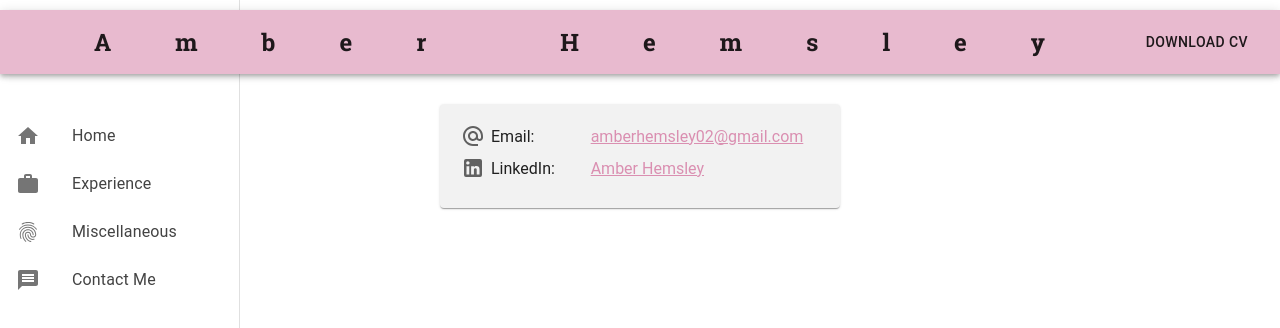
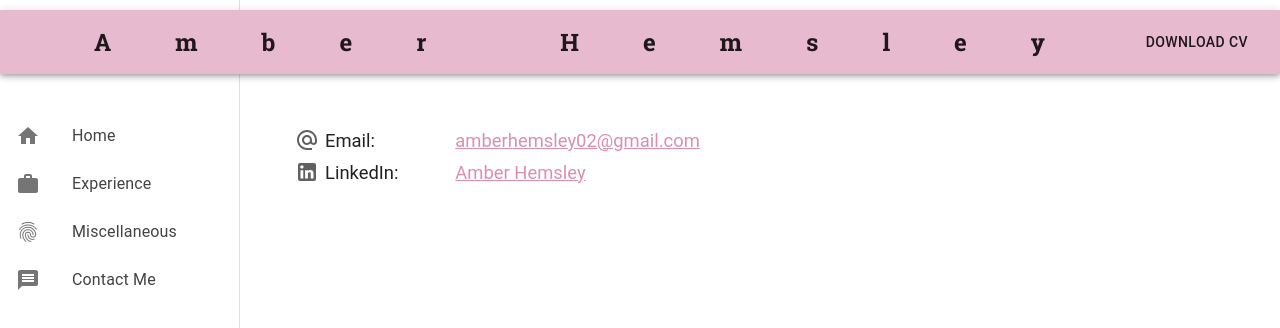
Before and after one commit to amberhemsley/amberhemsley.github.io, a React (Create React App) app: page /#/contact in a window 1280 px wide. Shown: the top 328 px of the page. Built offline with nearby package versions, Linux system fonts and the light colour scheme.

Commit message:
contact card

```diff
--- a/src/pages/contact.js
+++ b/src/pages/contact.js
@@ -8,6 +8,7 @@ import AlternateEmailIcon from '@mui/icons-material/AlternateEmail';
 import {Card, CardActions, CardContent, Chip, Grid} from "@mui/material";
 import Typography from "@mui/material/Typography";
 import Button from "@mui/material/Button";
+import Block from "../components/Menu/block";
 
 const Contact = () => {
     return (
@@ -18,27 +19,25 @@ const Contact = () => {
 
             </head>
             <body>
-                <div style={{display:"flex",justifyContent: "center", padding:`20px`}}>
-                    <Card sx={{ width: '50vw',maxWidth:'400px', backgroundColor:'rgba(0, 0, 0, 0.05)'}}>
-                        <CardContent>
-                            <Grid container spacing={0}>
+
+                <div style={{display:"flex",justifyContent: "flex-start", padding:`20px`}}>
+                    <Block/>
+                    <Grid container spacing={0} maxWidth='500px' padding='20px'>
                         <Grid item xs={4}>
-                                    <Chip label="Email:" icon={<AlternateEmailIcon  sx={{color:'#0077b5'}}/>} sx={{backgroundColor:'rgba(0, 0, 0, 0)', fontSize:'medium'}}/>
+                            <Chip label="Email:" icon={<AlternateEmailIcon  sx={{color:'#0077b5'}}/>} sx={{backgroundColor:'rgba(0, 0, 0, 0)', fontSize:'calc(0.5vw + 12px)'}}/>
                         </Grid>
                         <Grid item xs={8}>
                             <Chip label={<a href="mailto:amberhemsley02@gmail.com" style={{color:'#DA8FB1'}}> amberhemsley02@gmail.com</a>}
-                                          sx={{backgroundColor:'rgba(0, 0, 0, 0)', fontSize:'medium'}}/>
+                                  sx={{backgroundColor:'rgba(0, 0, 0, 0)', fontSize:'calc(0.5vw + 12px)'}}/>
                         </Grid>
                         <Grid item xs={4}>
-                                    <Chip label="LinkedIn:" icon={<LinkedInIcon  sx={{color:'#0077b5'}}/>} sx={{backgroundColor:'rgba(0, 0, 0, 0)', fontSize:'medium'}}/>
+                            <Chip label="LinkedIn:" icon={<LinkedInIcon  sx={{color:'#0077b5'}}/>} sx={{backgroundColor:'rgba(0, 0, 0, 0)', fontSize:'calc(0.5vw + 12px)'}}/>
                         </Grid>
                         <Grid item xs={8}>
                             <Chip label={<a href="https://uk.linkedin.com/in/amber-hemsley-7061971b8" style={{color:'#DA8FB1'}}> Amber Hemsley</a>}
-                                          sx={{backgroundColor:'rgba(0, 0, 0, 0)', fontSize:'medium'}}/>
+                                  sx={{backgroundColor:'rgba(0, 0, 0, 0)', fontSize:'calc(0.5vw + 12px)'}}/>
                         </Grid>
                     </Grid>
-                        </CardContent>
-                    </Card>
                 </div>
             </body>
         </div>
```
Lines whose indentation alone changed are shown as unchanged.
